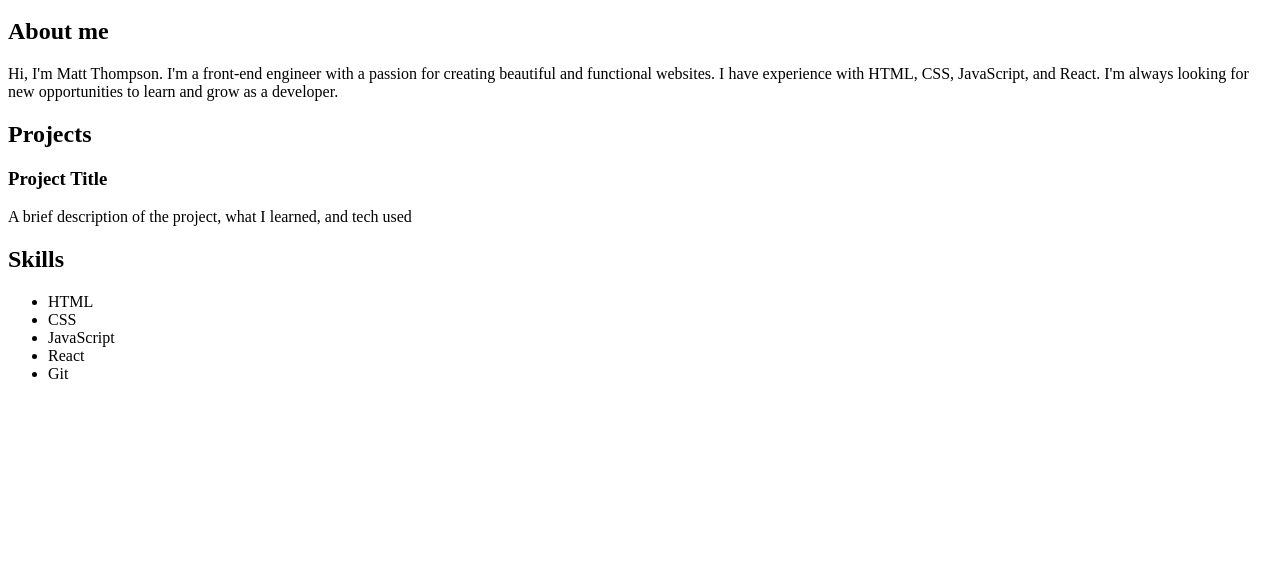
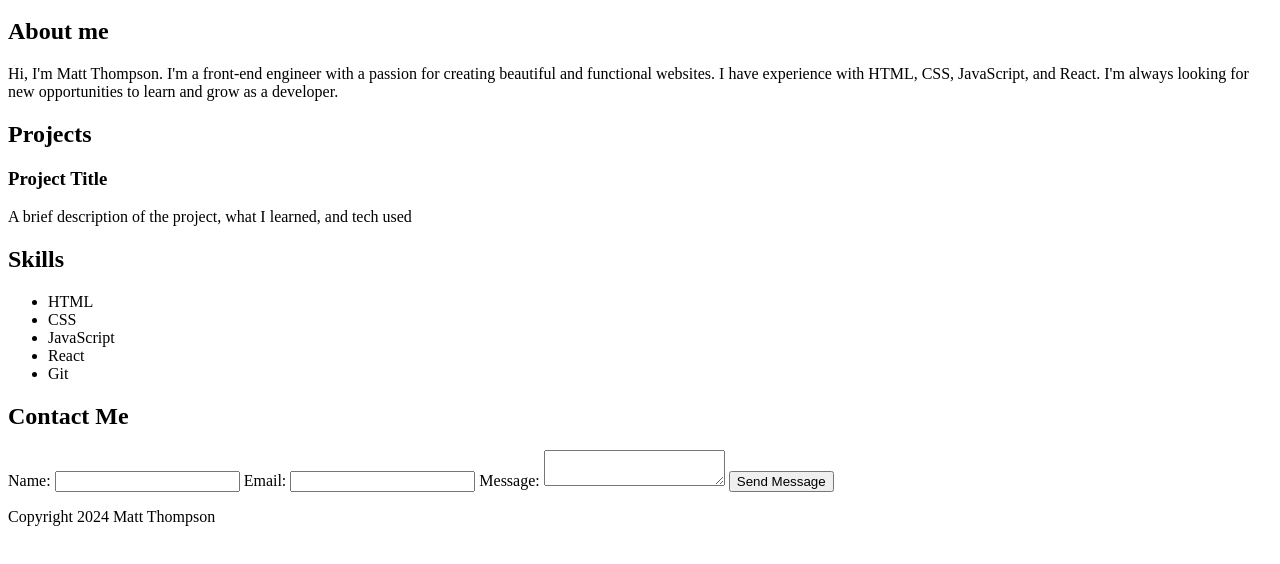
Before and after one commit to MattThompson15/portfolio-project, a plain HTML site: page index.html in a window 1280 px wide. Shown: the part 154-718 px from the top of the page. Drawn offline with Linux system fonts and the light colour scheme.

Commit message:
modified form section, footer section

```diff
--- a/index.html
+++ b/index.html
@@ -31,7 +31,8 @@
               <p>A brief description of the project, what I learned, and tech used</p>
             <!--Will add Github link-->
         </section>
-        <sectio  id="skills">
+        <!--Skills section-->
+        <section  id="skills">
             <h2>Skills</h2>
             <ul>
                 <li>HTML</li>
@@ -40,6 +41,27 @@
                 <li>React</li>
                 <li>Git</li>
             </ul>
-        </sectio>
+        </section>
+        <!--Contacts section-->
+        <section id="contact">
+            <h2>Contact Me</h2>
+            <form>
+                <label for="name">Name:</label>
+                <input type="text" id="name" name="name" required>
+                <label for="email">Email:</label>
+                <input type="email" id="email" name="email" required>
+                <label for="message">Message:</label>
+                <textarea id="message" name="message" required></textarea>
+                <button type="submit">Send Message</button>
+            </form>
+        </section>
+      </main>
+      <footer>
+        <p>Copyright 2024 Matt Thompson</p>
+        <div class="social-icons">
+            <a href="https://github.com/MattThompson15" target="_blank" aria-label="Github">
+                <i class="fab fa-github"></i></a>
+
+        </div>
         <script src="script.js"></script>
     </body>
```
